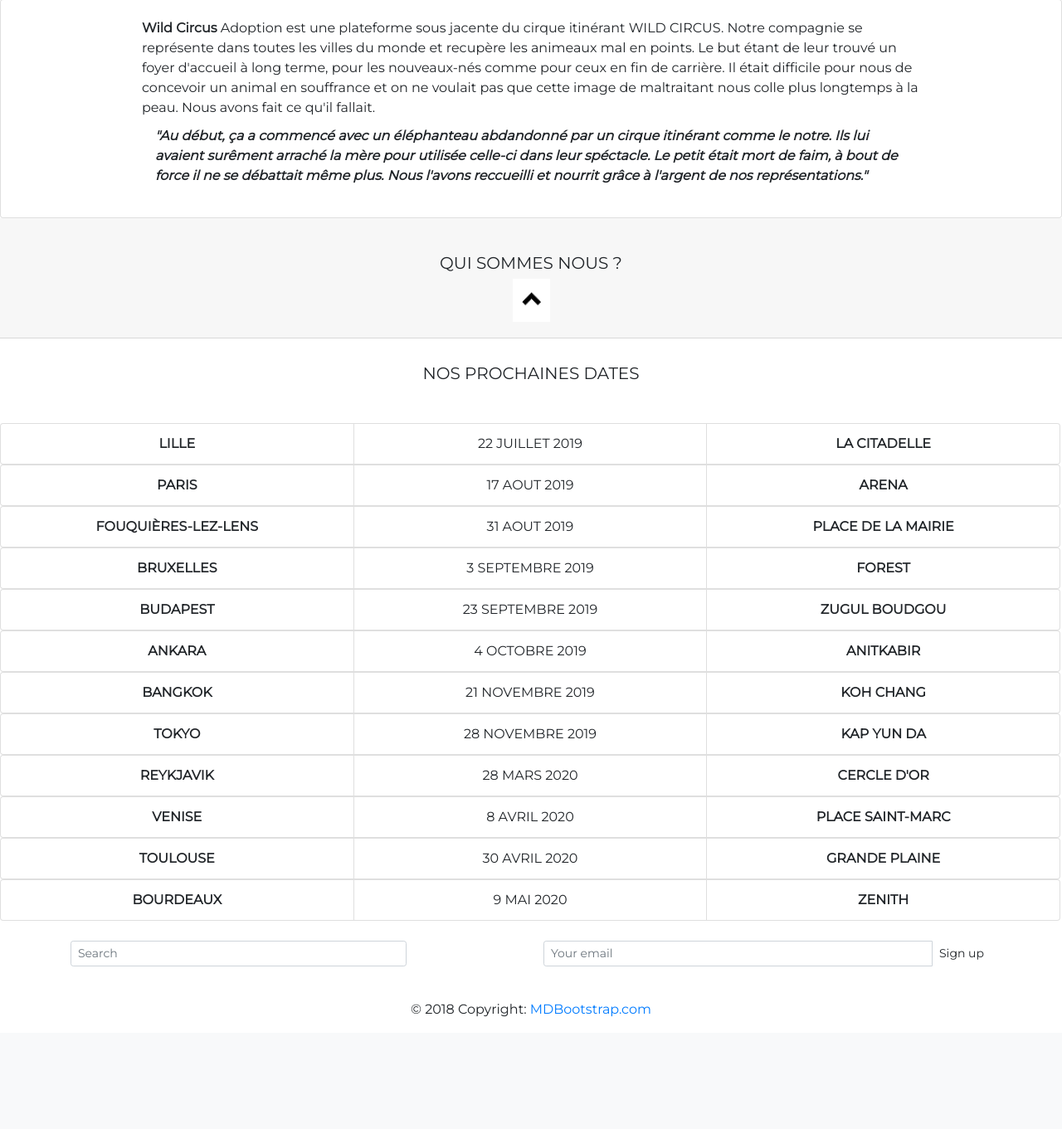
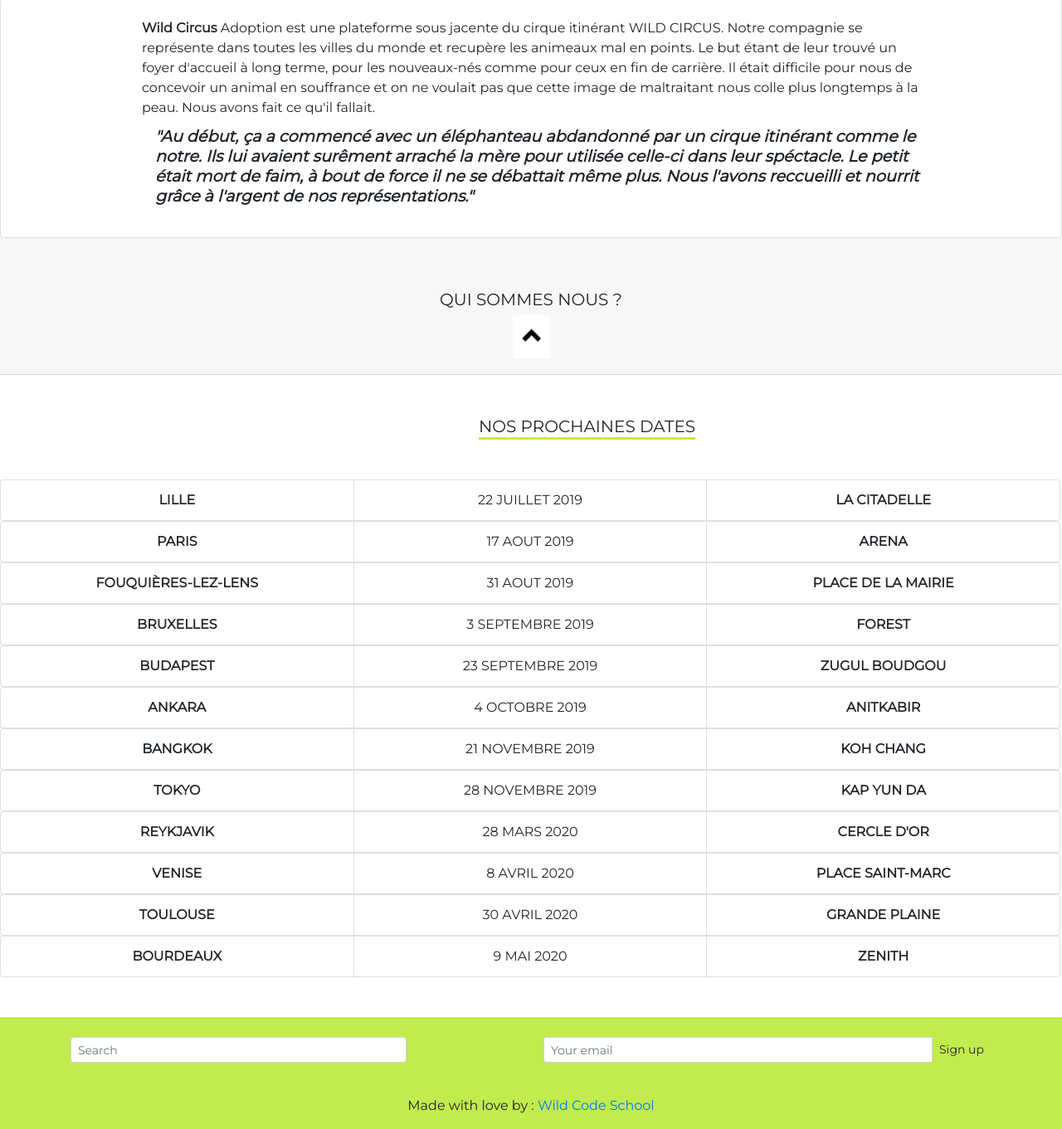
Before and after one commit to html-organization/CHECKPOINT4, a Symfony app: template wild_circus_adoption/templates/homepage.html.twig in a window 1280 px wide. Shown: the part 753-2114 px from the top of the page at 83% size. Before the commit the page ends 1979 px from the top, so only its background shows below. Run offline with Twig, Linux system fonts and the light colour scheme; the template is opened without the code that fills it, so the values that code supplies are empty; style sheets or scripts are compiled from the project's sources; some libraries are stand-ins or nearby versions; some web fonts are replaced.

Commit message:
Adding a new page and achor and text and some css

```diff
--- a/wild_circus_adoption/assets/scss/app.scss
+++ b/wild_circus_adoption/assets/scss/app.scss
@@ -3,6 +3,12 @@
 
 * {
   font-family: 'Montserrat', sans-serif;
+}
+
+/////////// NAVBAR //////////
+
+html {
+  scroll-behavior: smooth;
 }
 
 .pictosNav {
@@ -14,6 +20,10 @@
   padding: 5px 10px 7px 5px;
 }
 
+.lieux {
+  text-decoration-color: #C2EB4E;
+}
+
 nav {
   display: flex;
   justify-content: space-between !important;
@@ -23,6 +33,8 @@ nav {
 #navbarTogglerDemo02 {
   flex-grow: initial;
 }
+
+/////////// HOMEPAGE //////////
 
 .carouselpic {
   width: 100%;
@@ -37,8 +49,7 @@ nav {
 
 .carousel-caption {
   position: absolute;
-  top: 7%;
-
+  top: 10%;
 }
 
 h2, p {
@@ -48,13 +59,14 @@ h2, p {
 
 h2 {
     padding-bottom: 1px;
-    border-bottom: 1px solid red;
+    border-bottom: 3px solid #C2EB4E;
     width: max-content;
     font-weight: bold;
 }
 
 p {
   font-weight: bold;
+  font-size: larger;
   margin-left: 1rem;
   padding-top: 10px;
   line-height: 0.3rem;
@@ -62,8 +74,15 @@ p {
 }
 
 h5 {
-  padding-top: 30px;
+  padding-top: 50px;
   text-align: center;
+}
+
+.date {
+  padding-bottom: 1.5px;
+  border-bottom: 3px solid #C2EB4E;
+  width: max-content;
+  margin-left: 577px
 }
 
 .presentation {
@@ -101,6 +120,12 @@ th {
   text-align: center;
 }
 
-thead, tbody {
-  padding-left: 20px;
+.colorfooter {
+  background-color: #C2EB4E;
 }
+
+/////////// ADOPTION //////////
+
+.cardadoption {
+  line-height: 3rem;
+}
--- a/wild_circus_adoption/templates/base.html.twig
+++ b/wild_circus_adoption/templates/base.html.twig
@@ -20,10 +20,10 @@
             <div class="collapse navbar-collapse" id="navbarTogglerDemo02">
                 <ul class="navbar-nav mr-auto mt-2 mt-md-0">
                     <li class="nav-item active">
-                        <a class="nav-link" href="#">ADOPTION<span class="sr-only">(current)</span></a>
+                        <a class="nav-link" href="{{ path('adoption') }}">ADOPTION<span class="sr-only">(current)</span></a>
                     </li>
-                    <li class="nav-item">
-                        <a class="nav-link" href="#">PROCHAINS LIEUX</a>
+                    <li class="nav-item lieux">
+                        <a class="nav-link lieux" href="#prochainslieux">PROCHAINS LIEUX</a>
                     </li>
                     <li><a class="nav-link" target="_blank" href="#">
                             <img class="pictosNav" src="{{ asset('pictures/fb.png') }}" alt="facebook"></a></li>
@@ -38,7 +38,7 @@
 
 
         <!-- Footer -->
-        <footer class="page-footer font-small special-color-black pt-4">
+        <footer class="page-footer font-small pt-4 colorfooter">
             <div class="container">
                 <div class="row">
                     <div class="col-md-6 mb-4">
@@ -60,8 +60,8 @@
                     </div>
                 </div>
             </div>
-            <div class="footer-copyright text-center py-3">© 2018 Copyright:
-                <a href="https://mdbootstrap.com/education/bootstrap/"> MDBootstrap.com</a>
+            <div class="footer-copyright text-center py-3">Made with love by :
+                <a href="https://wildcodeschool.fr/">Wild Code School</a>
             </div>
         </footer>
         <!-- Footer -->
--- a/wild_circus_adoption/templates/homepage.html.twig
+++ b/wild_circus_adoption/templates/homepage.html.twig
@@ -76,8 +76,8 @@
             </div>
 
         </section>
-        <h5>NOS PROCHAINES DATES</h5>
-        <section class="tableau mt-5">
+        <h5 class="date">NOS PROCHAINES DATES</h5>
+        <section class="tableau mt-5 pb-5" id="prochainslieux">
 
             <ul class="list-group list-group-horizontal">
                 <li class="col-4 text-center font-weight-bold list-group-item">LILLE</li>
```
Also changed, not shown: wild_circus_adoption/src/Controller/DefaultController.php (+8 -0 lines), wild_circus_adoption/templates/adoption.html.twig (+39 -0 lines).
